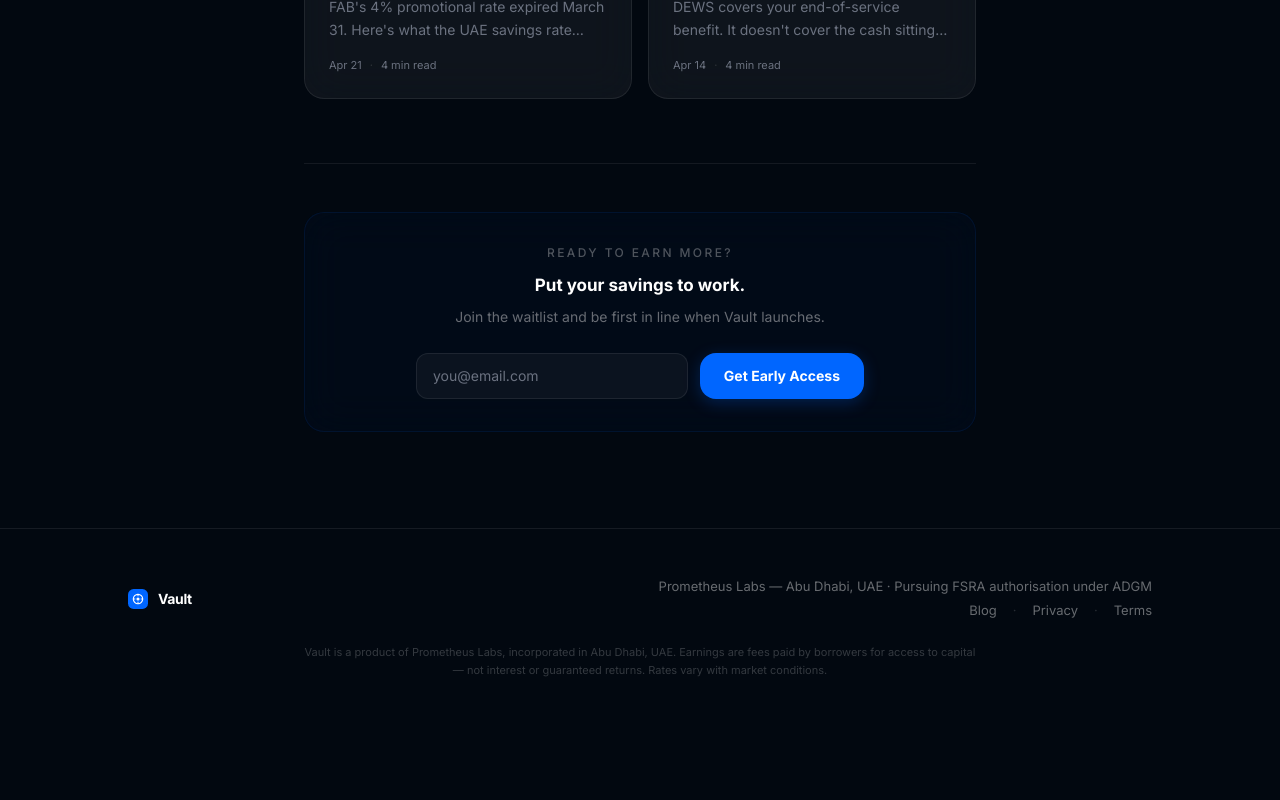
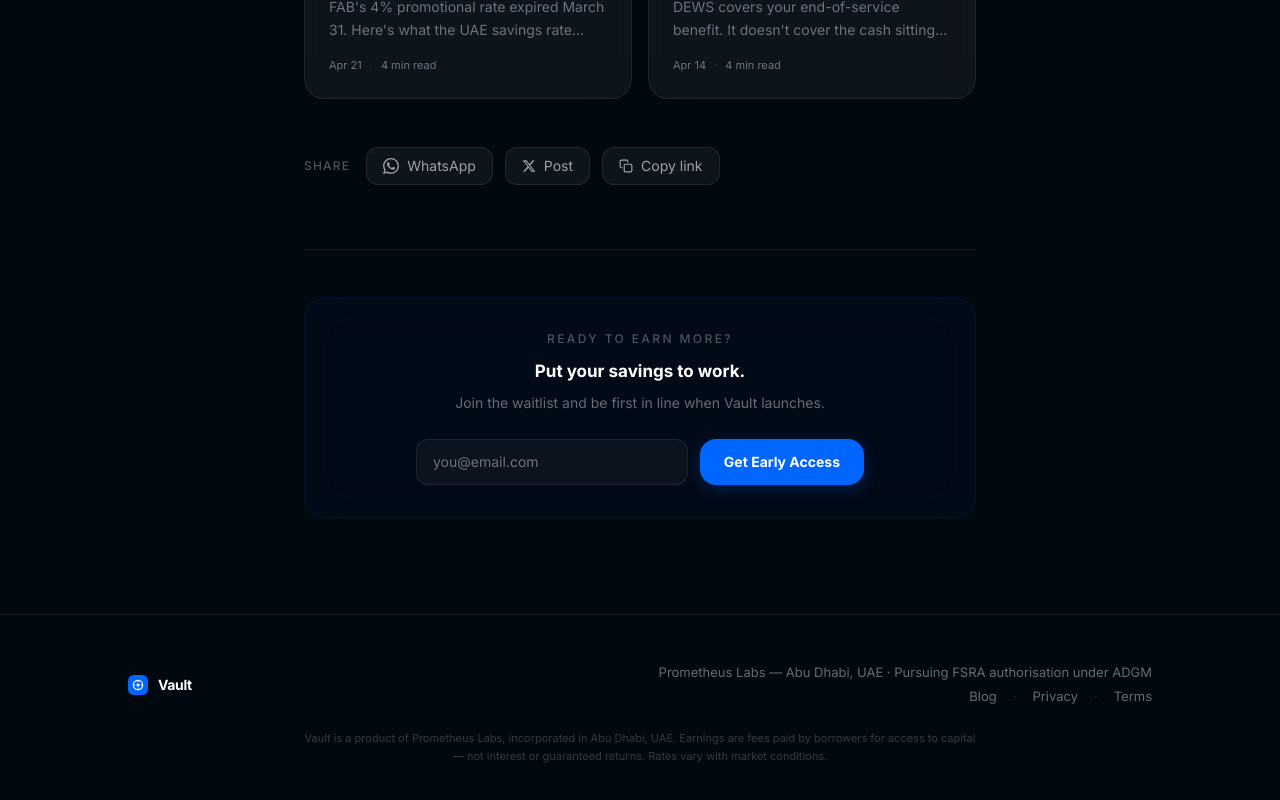
Before and after one commit to ZeroTimeDrift/vlt-landing, a Next.js app: page /blog/fab-savings-rate-expiry in a window 1280 px wide. Shown: the part 3305-4105 px from the top of the page. Before the commit the page ends 4033 px from the top, so only its background shows below. Built offline with nearby package versions, Linux system fonts and the light colour scheme; no server answers.

Commit message:
feat: add WhatsApp, X, and copy-link share buttons to blog posts
Share row placed after article body, before bottom CTA. Enables
viral re-sharing when posts are distributed in UAE expat WhatsApp groups.

Co-Authored-By: Paperclip <noreply@paperclip.ing>

```diff
--- /dev/null
+++ b/app/blog/[slug]/ShareButtons.tsx
@@ -0,0 +1,97 @@
+"use client";
+
+import { useState } from "react";
+
+interface ShareButtonsProps {
+  title: string;
+  slug: string;
+}
+
+export default function ShareButtons({ title, slug }: ShareButtonsProps) {
+  const [copied, setCopied] = useState(false);
+  const url = `https://vlt.money/blog/${slug}`;
+  const text = encodeURIComponent(title);
+  const encodedUrl = encodeURIComponent(url);
+
+  const handleCopy = async () => {
+    try {
+      await navigator.clipboard.writeText(url);
+      setCopied(true);
+      setTimeout(() => setCopied(false), 2000);
+    } catch {
+      // fallback
+      const input = document.createElement("input");
+      input.value = url;
+      document.body.appendChild(input);
+      input.select();
+      document.execCommand("copy");
+      document.body.removeChild(input);
+      setCopied(true);
+      setTimeout(() => setCopied(false), 2000);
+    }
+  };
+
+  return (
+    <div className="flex flex-wrap items-center gap-3 mt-12 mb-2">
+      <span className="text-xs text-white/30 font-medium uppercase tracking-widest mr-1">
+        Share
+      </span>
+
+      {/* WhatsApp */}
+      <a
+        href={`https://api.whatsapp.com/send?text=${text}%20${encodedUrl}`}
+        target="_blank"
+        rel="noopener noreferrer"
+        className="inline-flex items-center gap-2 px-4 py-2 rounded-xl text-sm text-white/60 hover:text-white transition-colors no-underline"
+        style={{
+          background: "rgba(255,255,255,0.05)",
+          border: "1px solid rgba(255,255,255,0.08)",
+        }}
+      >
+        <svg width="16" height="16" viewBox="0 0 24 24" fill="currentColor">
+          <path d="M17.472 14.382c-.297-.149-1.758-.867-2.03-.967-.273-.099-.471-.148-.67.15-.197.297-.767.966-.94 1.164-.173.199-.347.223-.644.075-.297-.15-1.255-.463-2.39-1.475-.883-.788-1.48-1.761-1.653-2.059-.173-.297-.018-.458.13-.606.134-.133.298-.347.446-.52.149-.174.198-.298.298-.497.099-.198.05-.371-.025-.52-.075-.149-.669-1.612-.916-2.207-.242-.579-.487-.5-.669-.51-.173-.008-.371-.01-.57-.01-.198 0-.52.074-.792.372-.272.297-1.04 1.016-1.04 2.479 0 1.462 1.065 2.875 1.213 3.074.149.198 2.096 3.2 5.077 4.487.709.306 1.262.489 1.694.625.712.227 1.36.195 1.871.118.571-.085 1.758-.719 2.006-1.413.248-.694.248-1.289.173-1.413-.074-.124-.272-.198-.57-.347m-5.421 7.403h-.004a9.87 9.87 0 01-5.031-1.378l-.361-.214-3.741.982.998-3.648-.235-.374a9.86 9.86 0 01-1.51-5.26c.001-5.45 4.436-9.884 9.888-9.884 2.64 0 5.122 1.03 6.988 2.898a9.825 9.825 0 012.893 6.994c-.003 5.45-4.437 9.884-9.885 9.884m8.413-18.297A11.815 11.815 0 0012.05 0C5.495 0 .16 5.335.157 11.892c0 2.096.547 4.142 1.588 5.945L.057 24l6.305-1.654a11.882 11.882 0 005.683 1.448h.005c6.554 0 11.89-5.335 11.893-11.893a11.821 11.821 0 00-3.48-8.413z" />
+        </svg>
+        WhatsApp
+      </a>
+
+      {/* X (Twitter) */}
+      <a
+        href={`https://twitter.com/intent/tweet?text=${text}&url=${encodedUrl}`}
+        target="_blank"
+        rel="noopener noreferrer"
+        className="inline-flex items-center gap-2 px-4 py-2 rounded-xl text-sm text-white/60 hover:text-white transition-colors no-underline"
+        style={{
+          background: "rgba(255,255,255,0.05)",
+          border: "1px solid rgba(255,255,255,0.08)",
+        }}
+      >
+        <svg width="14" height="14" viewBox="0 0 24 24" fill="currentColor">
+          <path d="M18.244 2.25h3.308l-7.227 8.26 8.502 11.24H16.17l-5.214-6.817L4.99 21.75H1.68l7.73-8.835L1.254 2.25H8.08l4.713 6.231zm-1.161 17.52h1.833L7.084 4.126H5.117z" />
+        </svg>
+        Post
+      </a>
+
+      {/* Copy link */}
+      <button
+        onClick={handleCopy}
+        className="inline-flex items-center gap-2 px-4 py-2 rounded-xl text-sm text-white/60 hover:text-white transition-colors cursor-pointer"
+        style={{
+          background: "rgba(255,255,255,0.05)",
+          border: "1px solid rgba(255,255,255,0.08)",
+        }}
+      >
+        {copied ? (
+          <svg width="14" height="14" viewBox="0 0 24 24" fill="none" stroke="currentColor" strokeWidth="2" strokeLinecap="round" strokeLinejoin="round">
+            <polyline points="20 6 9 17 4 12" />
+          </svg>
+        ) : (
+          <svg width="14" height="14" viewBox="0 0 24 24" fill="none" stroke="currentColor" strokeWidth="2" strokeLinecap="round" strokeLinejoin="round">
+            <rect x="9" y="9" width="13" height="13" rx="2" ry="2" />
+            <path d="M5 15H4a2 2 0 01-2-2V4a2 2 0 012-2h9a2 2 0 012 2v1" />
+          </svg>
+        )}
+        {copied ? "Copied!" : "Copy link"}
+      </button>
+    </div>
+  );
+}
--- a/app/blog/[slug]/page.tsx
+++ b/app/blog/[slug]/page.tsx
@@ -5,6 +5,7 @@
 import ReadingProgressBar from "./ReadingProgressBar";
 import BlogBottomCta from "./BlogBottomCta";
 import BlogSidebarCta from "./BlogSidebarCta";
+import ShareButtons from "./ShareButtons";
 
 interface Props {
   params: { slug: string };
@@ -239,6 +240,9 @@
             </>
           )}
 
+          {/* Share buttons */}
+          <ShareButtons title={post.title} slug={post.slug} />
+
           <div className="section-divider mt-16 mb-12" />
 
           {/* CTA with inline waitlist form */}
```
